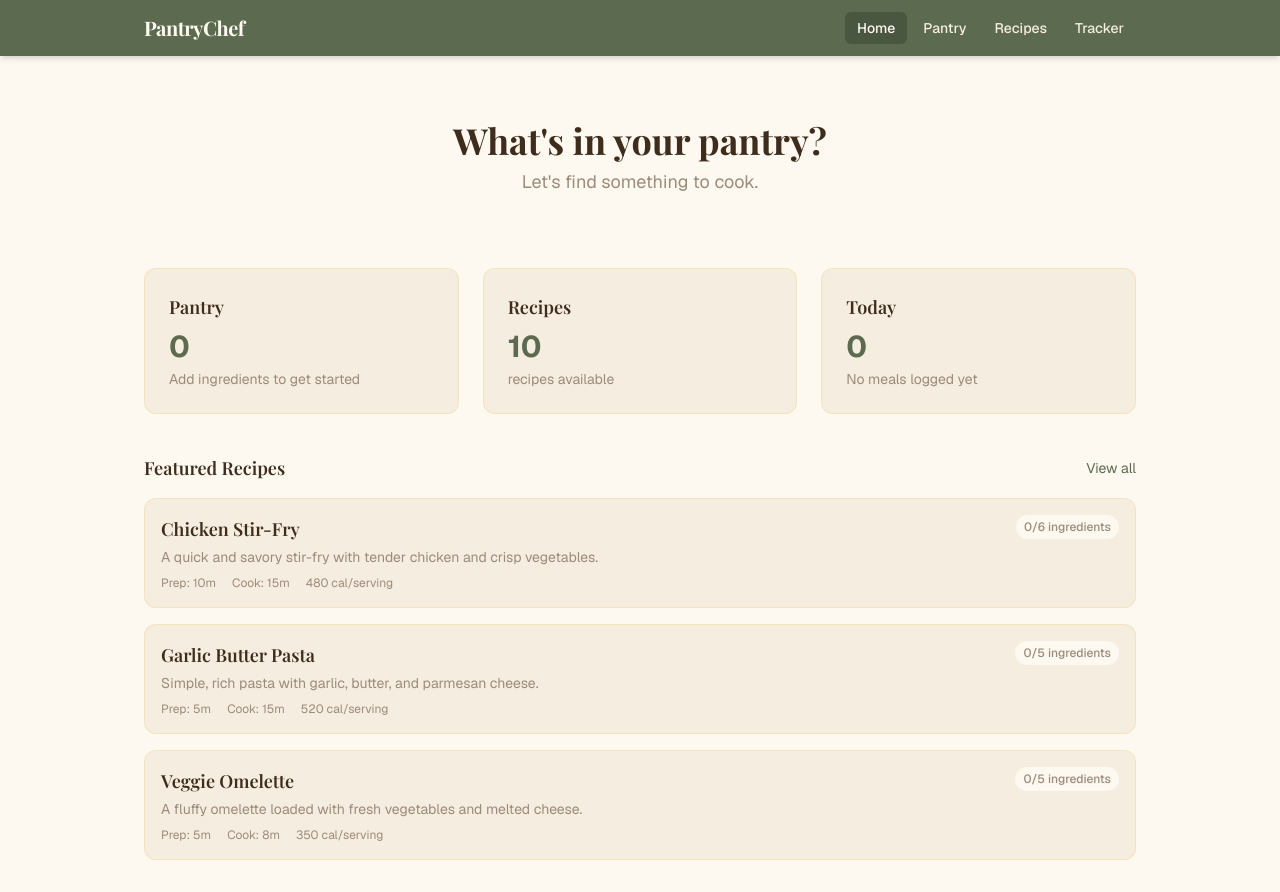
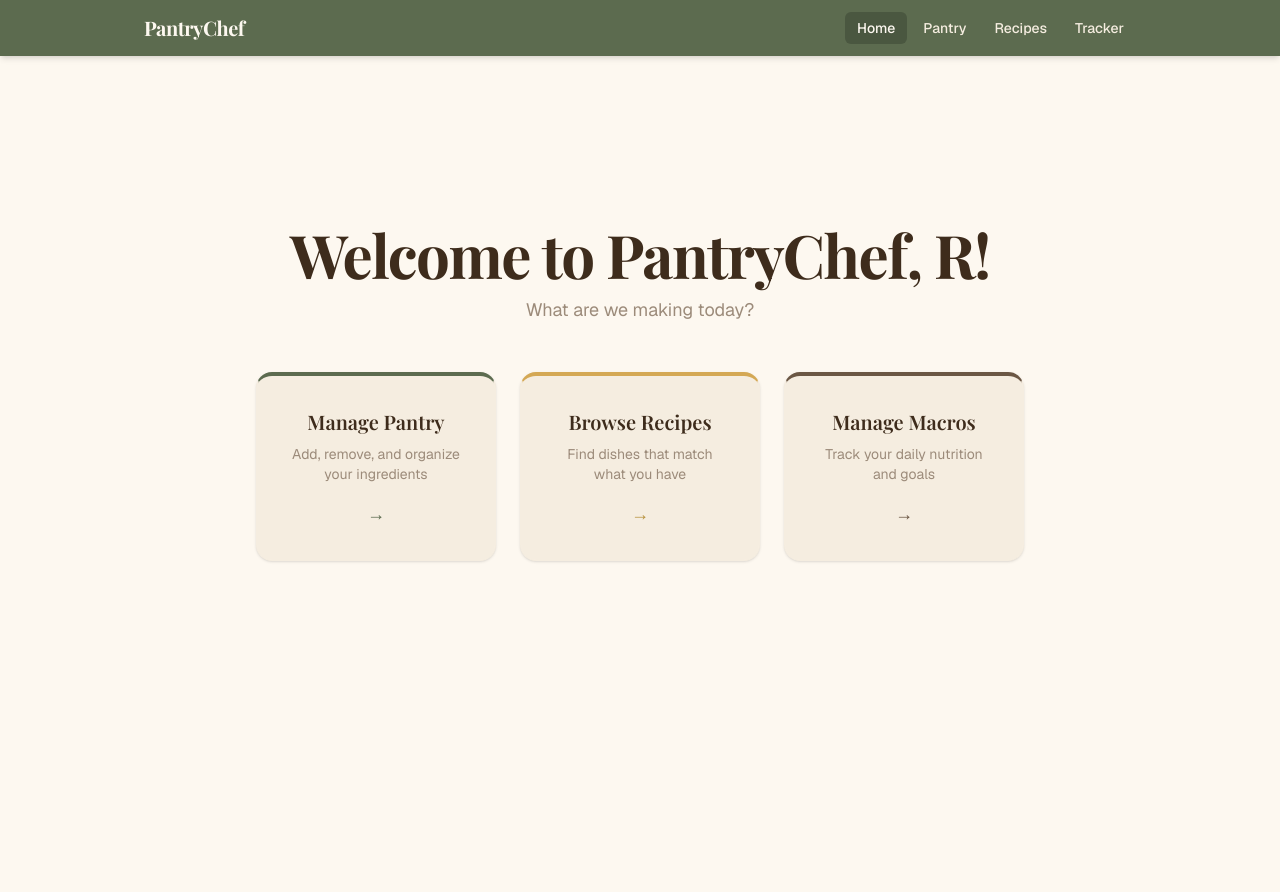
Before and after one commit to raghavmehrotra/pantrychef, a Next.js app: page / in a window 1280 px wide. After the commit the page ends 800 px from the top, so only its background shows below. Built offline with nearby package versions, Linux system fonts and the light colour scheme; a web font is replaced by a local one.

Commit message:
Changed landing page layout, updated CLAUDE.md

```diff
--- a/src/app/page.tsx
+++ b/src/app/page.tsx
@@ -1,126 +1,59 @@
 "use client";
 
 import Link from "next/link";
-import { useApp } from "@/context/AppContext";
-import { recipes } from "@/data/recipes";
-import RecipeCard from "@/components/RecipeCard";
-import NutritionLabel from "@/components/NutritionLabel";
+
+const cards = [
+  {
+    href: "/pantry",
+    title: "Manage Pantry",
+    description: "Add, remove, and organize your ingredients",
+    accent: "border-t-olive",
+    arrow: "text-olive",
+  },
+  {
+    href: "/recipes",
+    title: "Browse Recipes",
+    description: "Find dishes that match what you have",
+    accent: "border-t-amber",
+    arrow: "text-amber-dark",
+  },
+  {
+    href: "/tracker",
+    title: "Manage Macros",
+    description: "Track your daily nutrition and goals",
+    accent: "border-t-ink-light",
+    arrow: "text-ink-light",
+  },
+];
 
 export default function HomePage() {
-  const { pantry, pantryNames, mealLogs } = useApp();
+  return (
+    <div className="min-h-[calc(100vh-12rem)] flex flex-col items-center justify-center">
+      <h1 className="font-serif text-5xl md:text-6xl font-bold text-ink tracking-tight text-center">
+        Welcome to PantryChef, R!
+      </h1>
+      <p className="text-lg text-ink-muted mt-3 text-center">
+        What are we making today?
+      </p>
 
-  const today = new Date().toISOString().split("T")[0];
-  const todayLogs = mealLogs.filter((log) => log.date === today);
-
-  const dailyTotals = todayLogs.reduce(
-    (acc, log) => ({
-      calories: acc.calories + log.nutrition.calories,
-      protein: acc.protein + log.nutrition.protein,
-      carbs: acc.carbs + log.nutrition.carbs,
-      fat: acc.fat + log.nutrition.fat,
-      fiber: acc.fiber + log.nutrition.fiber,
-    }),
-    { calories: 0, protein: 0, carbs: 0, fat: 0, fiber: 0 }
-  );
-
-  const topRecipes = recipes
-    .map((recipe) => {
-      const matchedCount = recipe.ingredients.filter((ing) =>
-        pantryNames.includes(ing.name)
-      ).length;
-      return { recipe, matchedCount };
-    })
-    .sort((a, b) => {
-      const aPct = a.matchedCount / a.recipe.ingredients.length;
-      const bPct = b.matchedCount / b.recipe.ingredients.length;
-      return bPct - aPct;
-    })
-    .slice(0, 3);
-
-  return (
-    <div className="space-y-10">
-      <div className="text-center py-8">
-        <h1 className="font-serif text-4xl font-bold text-ink">
-          What&apos;s in your pantry?
-        </h1>
-        <p className="text-lg text-ink-muted mt-2">
-          Let&apos;s find something to cook.
-        </p>
-      </div>
-
-      <div className="grid grid-cols-1 md:grid-cols-3 gap-6">
-        <Link
-          href="/pantry"
-          className="block p-6 bg-cream-dark rounded-xl border border-amber-light/40 hover:border-amber transition-colors"
-        >
-          <h2 className="font-serif text-lg font-semibold text-ink">Pantry</h2>
-          <p className="text-3xl font-bold text-olive mt-2">
-            {pantryNames.length}
-          </p>
-          <p className="text-sm text-ink-muted mt-1">
-            {pantryNames.length === 0
-              ? "Add ingredients to get started"
-              : "ingredients on hand"}
-          </p>
-        </Link>
-
-        <Link
-          href="/recipes"
-          className="block p-6 bg-cream-dark rounded-xl border border-amber-light/40 hover:border-amber transition-colors"
-        >
-          <h2 className="font-serif text-lg font-semibold text-ink">Recipes</h2>
-          <p className="text-3xl font-bold text-olive mt-2">
-            {recipes.length}
-          </p>
-          <p className="text-sm text-ink-muted mt-1">recipes available</p>
-        </Link>
-
-        <Link
-          href="/tracker"
-          className="block p-6 bg-cream-dark rounded-xl border border-amber-light/40 hover:border-amber transition-colors"
-        >
-          <h2 className="font-serif text-lg font-semibold text-ink">Today</h2>
-          <p className="text-3xl font-bold text-olive mt-2">
-            {todayLogs.length}
-          </p>
-          <p className="text-sm text-ink-muted mt-1">
-            {todayLogs.length === 0
-              ? "No meals logged yet"
-              : `meals logged (${dailyTotals.calories} cal)`}
-          </p>
-        </Link>
-      </div>
-
-      {todayLogs.length > 0 && (
-        <div>
-          <h2 className="font-serif text-lg font-semibold text-ink mb-3">
-            Today&apos;s Nutrition
-          </h2>
-          <NutritionLabel nutrition={dailyTotals} />
-        </div>
-      )}
-
-      <div>
-        <div className="flex items-center justify-between mb-4">
-          <h2 className="font-serif text-lg font-semibold text-ink">
-            {pantryNames.length > 0 ? "Top Recipe Matches" : "Featured Recipes"}
-          </h2>
+      <div className="grid grid-cols-1 md:grid-cols-3 gap-6 w-full max-w-3xl mt-12">
+        {cards.map((card) => (
           <Link
-            href="/recipes"
-            className="text-sm text-olive hover:text-olive-dark"
+            key={card.href}
+            href={card.href}
+            className={`group block p-8 bg-cream-dark rounded-2xl border border-cream-dark border-t-4 ${card.accent} shadow-sm hover:shadow-md hover:scale-[1.02] transition-all duration-200 text-center`}
           >
-            View all
+            <h2 className="font-serif text-xl font-semibold text-ink">
+              {card.title}
+            </h2>
+            <p className="text-sm text-ink-muted mt-2">{card.description}</p>
+            <span
+              className={`${card.arrow} group-hover:translate-x-1 transition-transform duration-200 mt-4 inline-block text-lg`}
+            >
+              &rarr;
+            </span>
           </Link>
-        </div>
-        <div className="space-y-4">
-          {topRecipes.map(({ recipe, matchedCount }) => (
-            <RecipeCard
-              key={recipe.id}
-              recipe={recipe}
-              matchedCount={matchedCount}
-            />
-          ))}
-        </div>
+        ))}
       </div>
     </div>
   );
```
Also changed, not shown: 1 other file (tests, documents, lock files or other folders).
